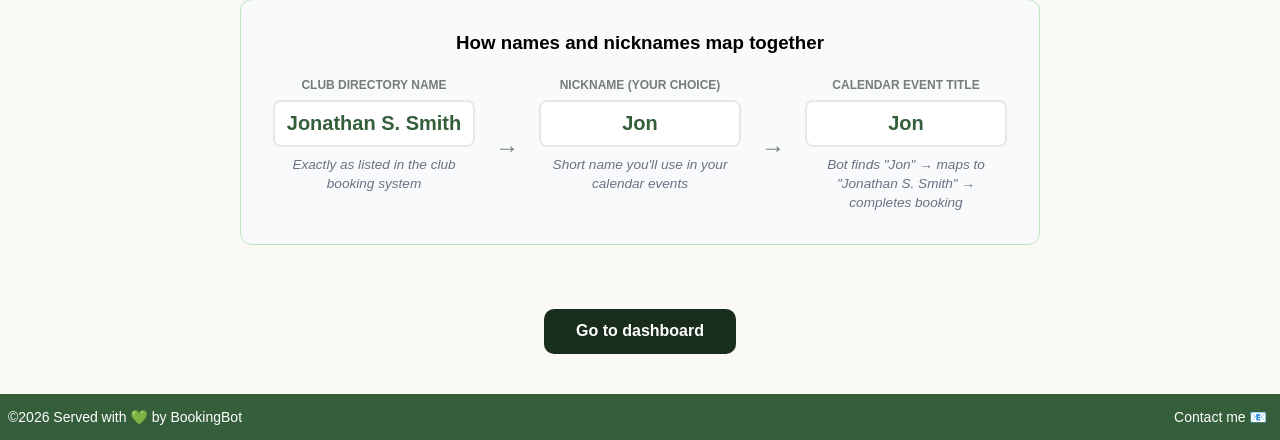
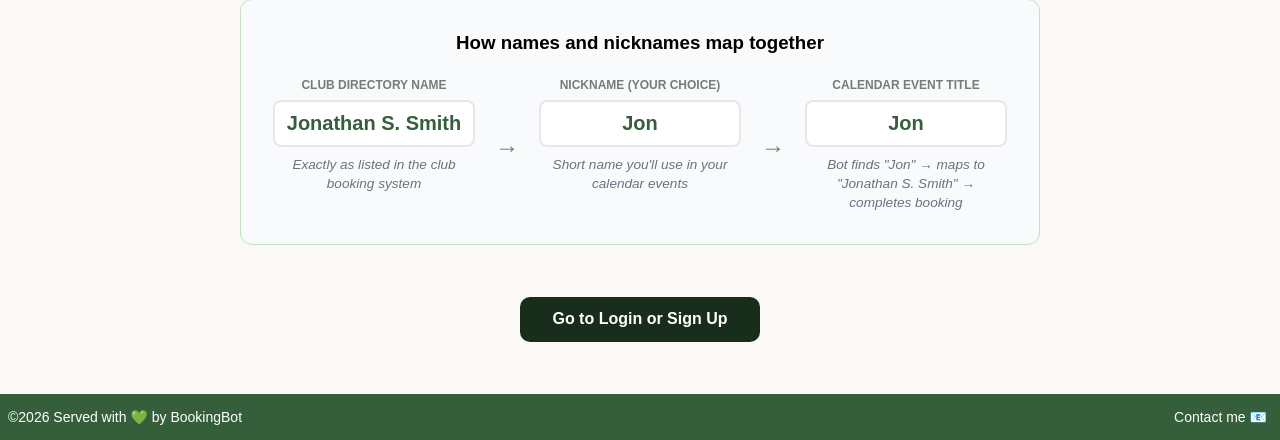
Before and after one commit to ivgrosdidier/tennis-booking-bot, a Flask app: page /instructions in a window 1280 px wide. Shown: the part 1416-1856 px from the top of the page. Run offline with Flask 3, Linux system fonts and the light colour scheme; parts of the project's set-up code (start-up, migrations or seed data) failed here and were passed over.

Commit message:
push to main again

```diff
--- a/static/styles.css
+++ b/static/styles.css
@@ -723,8 +723,11 @@ input, button {
 }
 
 .cta-row {
-    margin: 4rem 0;
-    text-align: center;
+    display: flex;
+    justify-content: center; /* Horizontal center */
+    align-items: center;     /* Vertical center */
+    width: 100%;
+    padding: 20px 0;
 }
 
 /* === Example template === */
--- a/templates/instructions.html
+++ b/templates/instructions.html
@@ -132,12 +132,18 @@
           </div>
         </div>
 
-        <!-- CTA -->
-        <div class="cta-row">
-          <a href="{{ url_for('dashboard.dashboard') }}" class="primary-button" style="text-decoration:none; padding: 0.85rem 2rem; border-radius: 10px; background: #192d1c; color: white; font-weight: 600; font-size: 1rem;">
-            Go to dashboard
-          </a>
-        </div>
+        <div class="cta-row" style="display: flex; justify-content: center; width: 100%; margin-top: 2rem;">
+          {% if session.get('user') %}
+            <a href="{{ url_for('dashboard.dashboard') }}" class="primary-button" style="text-decoration:none; padding: 0.85rem 2rem; border-radius: 10px; background: #192d1c; color: white; font-weight: 600; font-size: 1rem;">
+              Go to dashboard
+            </a>
+          {% else %}
+            <a href="{{ url_for('auth.login') }}" class="primary-button" style="text-decoration:none; padding: 0.85rem 2rem; border-radius: 10px; background: #192d1c; color: white; font-weight: 600; font-size: 1rem;">
+              Go to Login or Sign Up
+            </a>
+          {% endif %}
+          </div>
+
 
       </div>
     </main>
```
